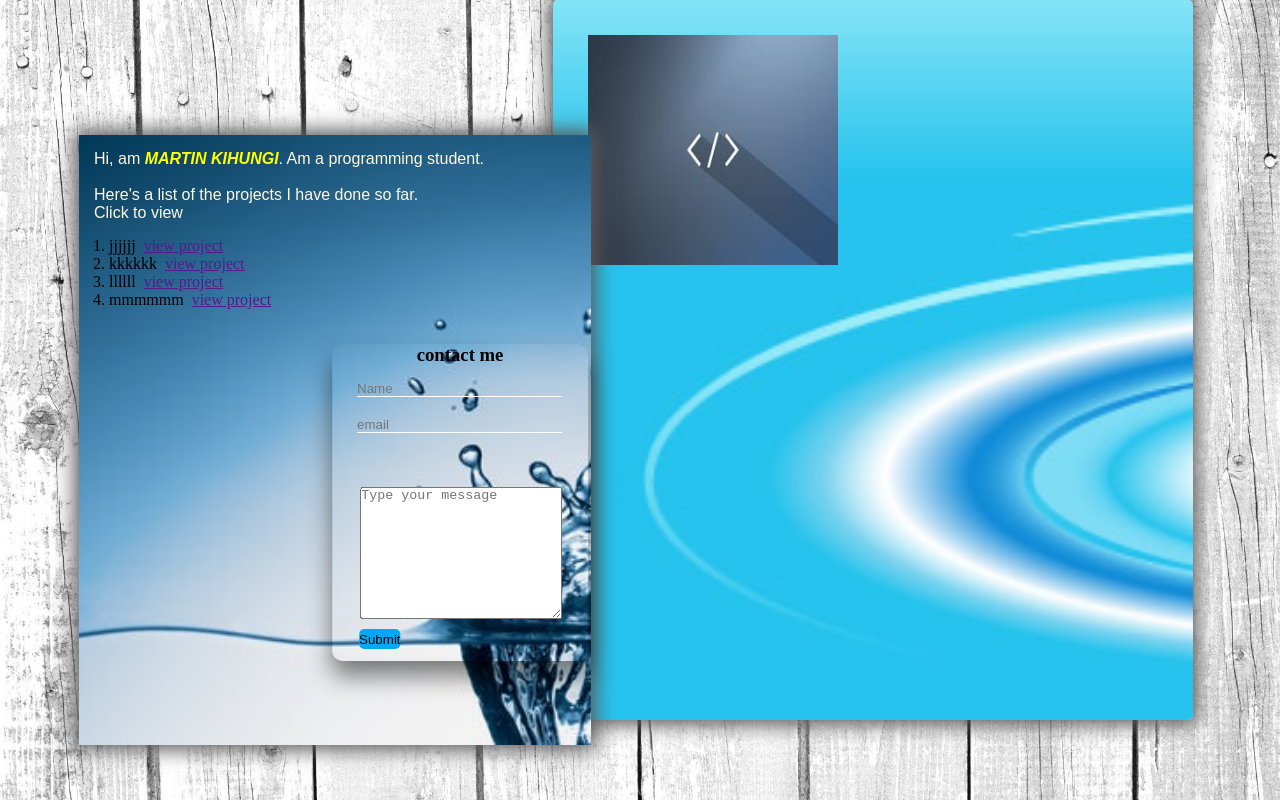
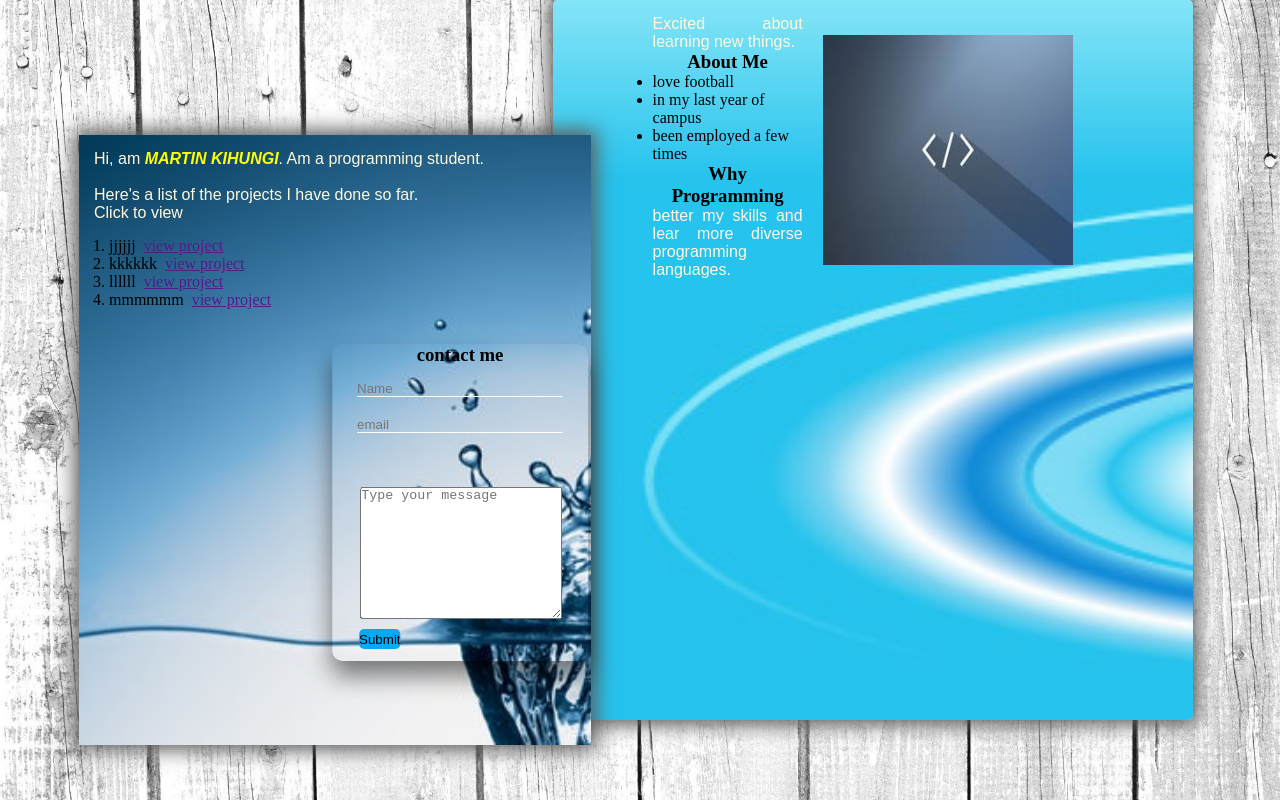
Before and after one commit to mwangim4786/projects, a plain HTML site: page portfolio.html in a window 1280 px wide. Drawn offline with Linux system fonts and the light colour scheme.

Commit message:
adds about me

```diff
--- a/flex.css
+++ b/flex.css
@@ -102,12 +102,16 @@ p {
 }
 
 .flex-container1 div {
-    margin: 15px;
+    margin:  15px 100px;
     background: none;
+    /* padding: 0 20px; */
 }
 
 .flex-container1 div img {
     padding: 20px;
+    float: right;
+    position: relative;
+
 }
 
 img {
--- a/portfolio.html
+++ b/portfolio.html
@@ -10,7 +10,15 @@
         <div>
 
             <img src="code1.jpeg" alt="image">
-
+            <p>Excited about learning new things.</p>
+            <h3>About Me</h3>
+            <ul>
+                <li>love football</li>
+                <li>in my last year of campus</li>
+                <li>been employed a few times</li>
+            </ul>
+            <h3>Why Programming</h3>
+            <p>better my skills and lear more diverse programming languages.</p>
         </div>
     </div>
 
@@ -32,9 +40,9 @@
             <form>
                 <h3>contact me</h3>
 
-                <input type="text" name="" placeholder="Name"><br><br>
+                <input type="text" name="" placeholder="Name" required><br><br>
 
-                <input type="email" name="" placeholder="email"><br><br>
+                <input type="email" name="" placeholder="email" required><br><br>
 
                 <textarea name="message" cols="30" rows="10" placeholder="Type your message"></textarea><br><br>
                 <button>Submit</button>
```
